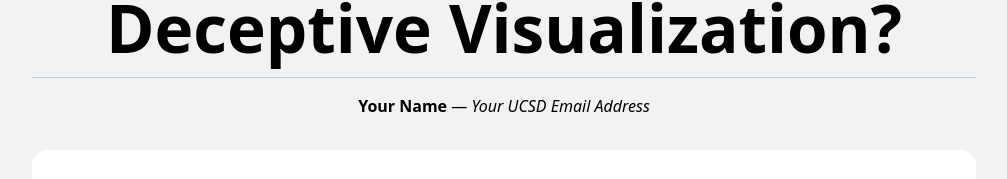
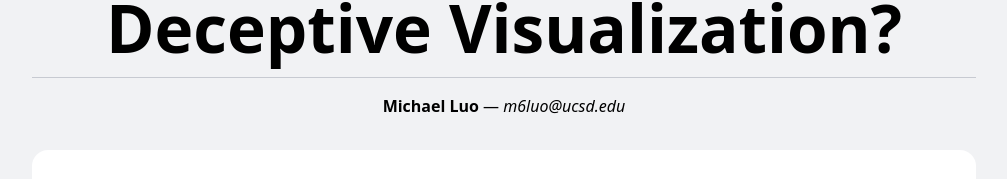
Before and after one commit to MichaelLuo123/dsc106-project2, a plain HTML site: page index.html in a window 1280 px wide. Shown: the part 209-388 px from the top of the page, without its empty margins (136-1143 px from the left). Drawn offline with Linux system fonts and the light colour scheme.

Commit message:
Update index.html

```diff
--- a/index.html
+++ b/index.html
@@ -148,7 +148,7 @@
         Persuasive or Deceptive Visualization?
       </h1>
 
-      <p><strong>Your Name</strong> — <em>Your UCSD Email Address</em></p>
+      <p><strong>Michael Luo</strong> — <em>m6luo@ucsd.edu</em></p>
     </header>
 
     <main>
```
